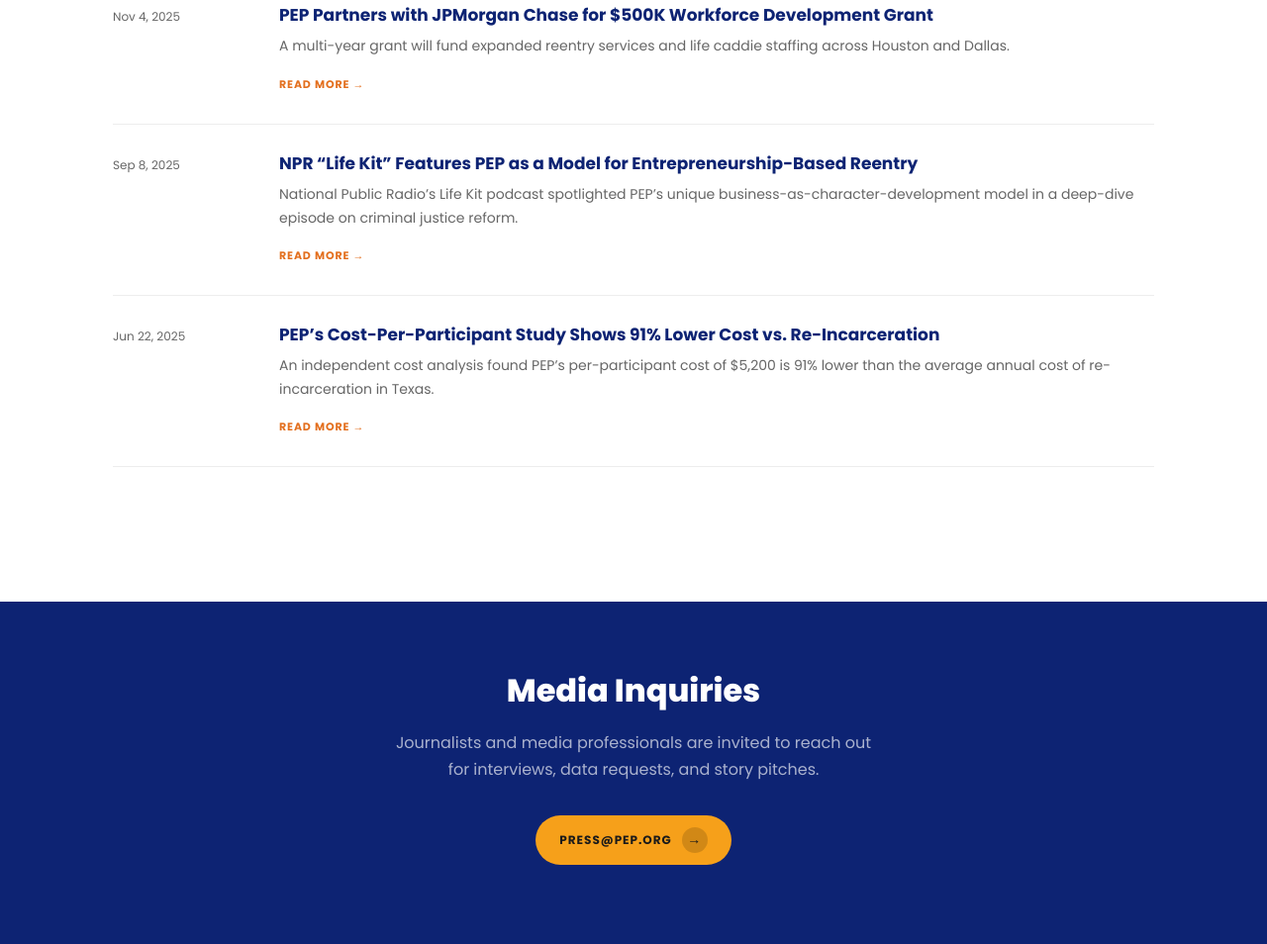
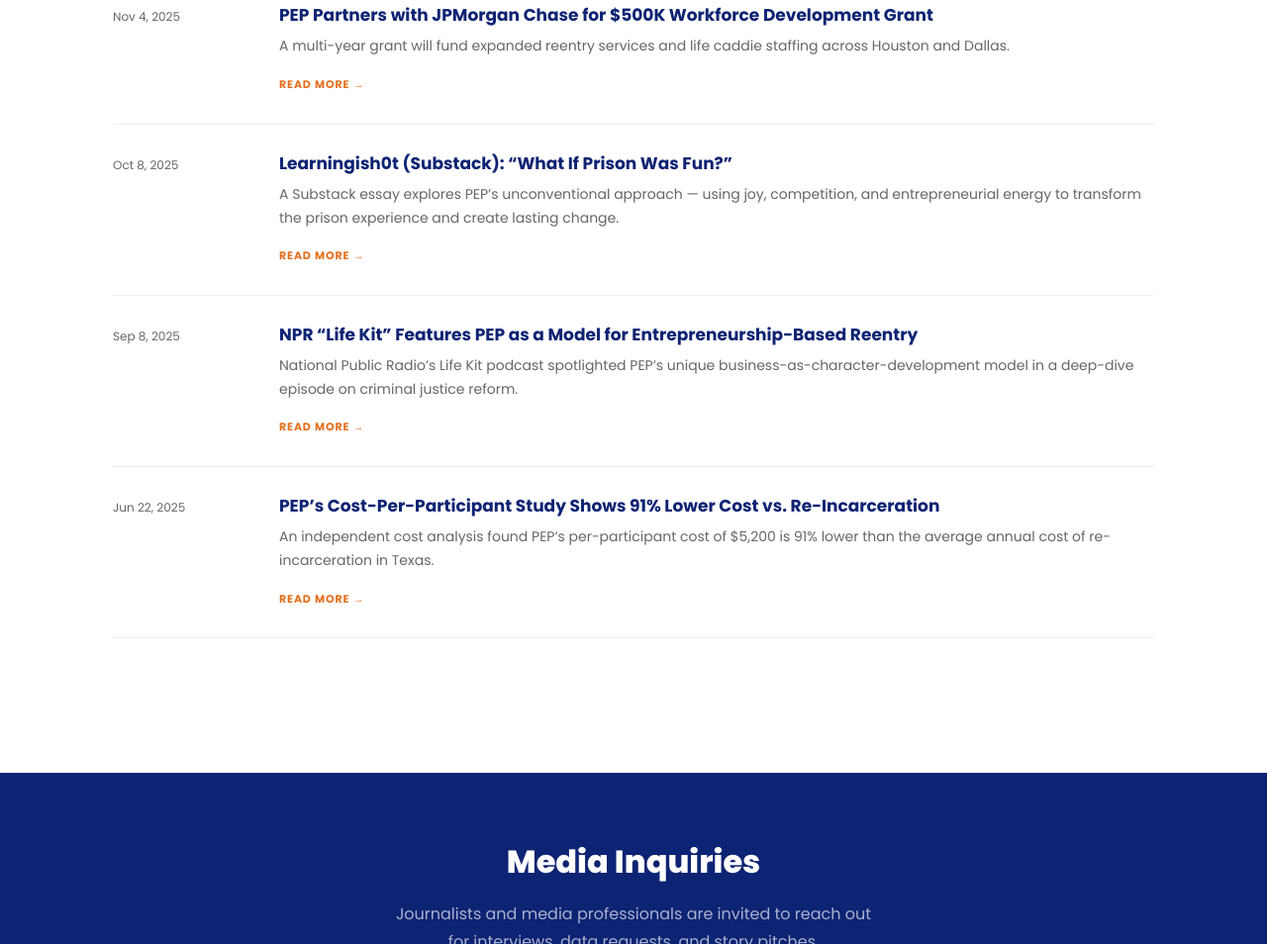
Before and after one commit to dianammassaro-cpu/claude, a plain HTML site: page PEP Site Sample/newsroom.html in a window 1280 px wide. Shown: the part 2366-3320 px from the top of the page at 99% size. Drawn offline with Linux system fonts and the light colour scheme.

Commit message:
Add Substack Oct 8 2025 article to newsroom

```diff
--- a/PEP Site Sample/newsroom.html
+++ b/PEP Site Sample/newsroom.html
@@ -224,6 +224,15 @@
     </li>
 
     <li class="news-row">
+      <div class="news-date">Oct 8, 2025</div>
+      <div>
+        <div class="news-title"><a href="https://learningish0t.substack.com/p/what-if-prison-wasfun" target="_blank" rel="noopener noreferrer">Learningish0t (Substack): &ldquo;What If Prison Was Fun?&rdquo;</a></div>
+        <p class="news-excerpt">A Substack essay explores PEP&rsquo;s unconventional approach &mdash; using joy, competition, and entrepreneurial energy to transform the prison experience and create lasting change.</p>
+        <a href="https://learningish0t.substack.com/p/what-if-prison-wasfun" target="_blank" rel="noopener noreferrer" class="news-link">Read More &#8594;</a>
+      </div>
+    </li>
+
+    <li class="news-row">
       <div class="news-date">Sep 8, 2025</div>
       <div>
         <div class="news-title"><a href="#">NPR &ldquo;Life Kit&rdquo; Features PEP as a Model for Entrepreneurship-Based Reentry</a></div>
```
